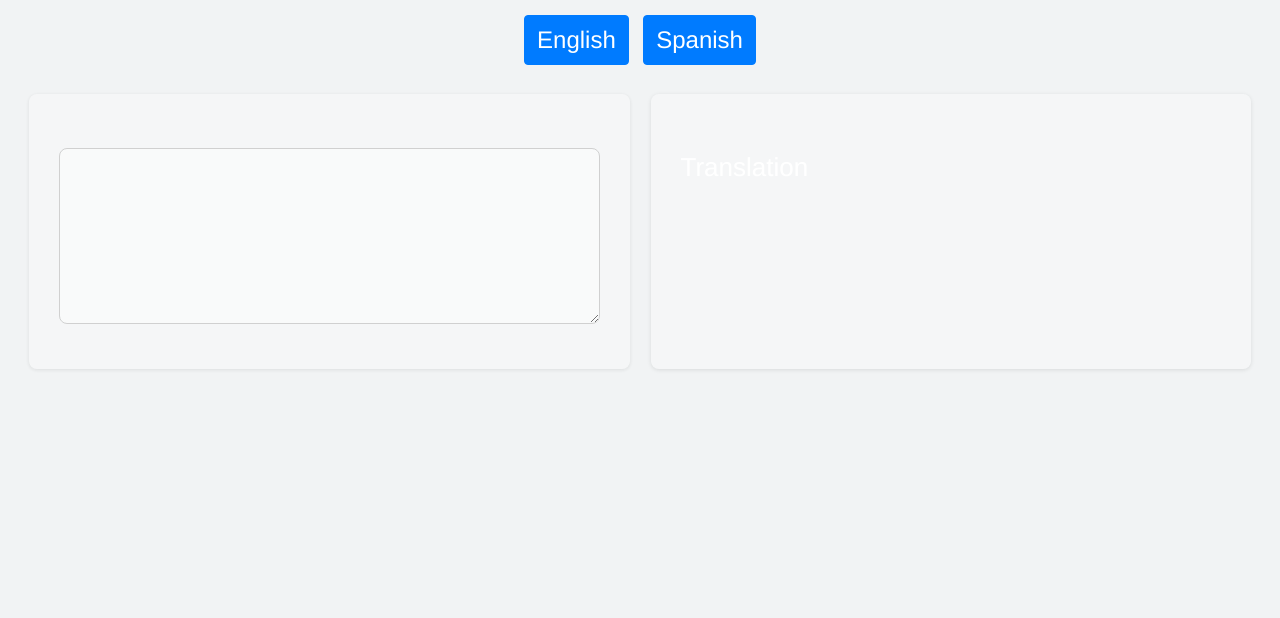
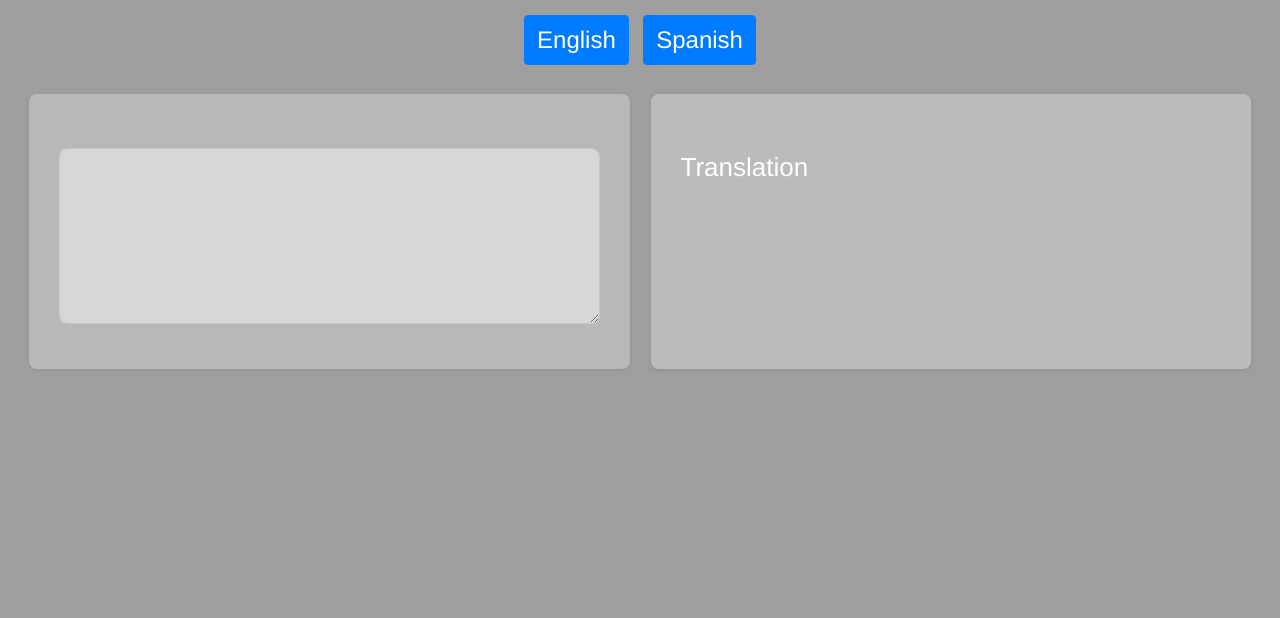
Before and after one commit to marcusperdue/English-Spanish-Translator, a plain HTML site: page index.html in a window 1280 px wide. Shown: the part 182-800 px from the top of the page. Drawn offline with nearby package versions, Linux system fonts and the light colour scheme; the site is published under a folder, as on GitHub Pages, so addresses that start at the root find nothing.

Commit message:
readded ..

```diff
--- a/assets/css/style.css
+++ b/assets/css/style.css
@@ -19,7 +19,7 @@ h1 {
     padding: 20px;
     margin: 0; /* Remove margin to span the whole page */
     height: 100vh;
-    background-image: url("/assets/images/image.jpg");
+    background-image: url("../images/image.jpg");
     background-size: cover;
     background-repeat: no-repeat;
 }
```
